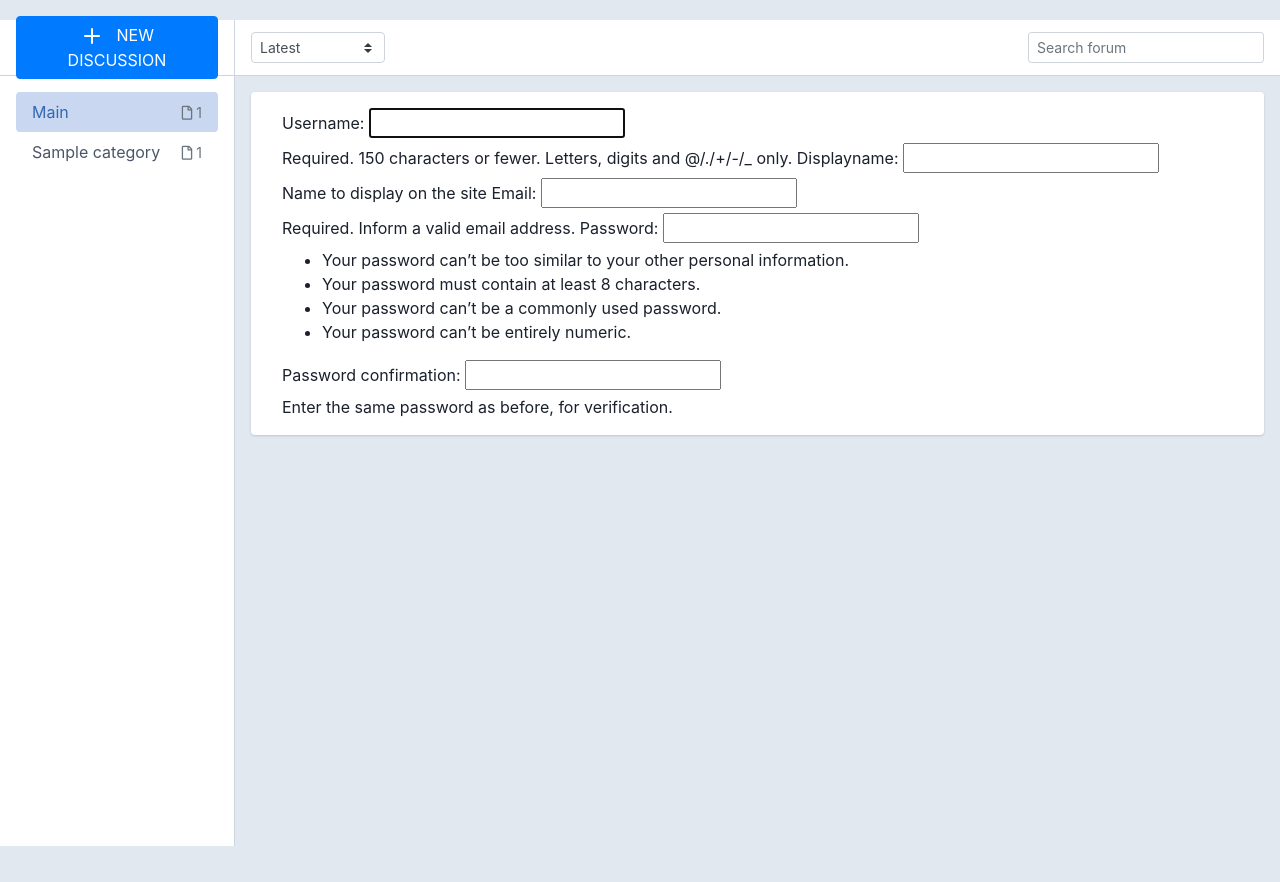
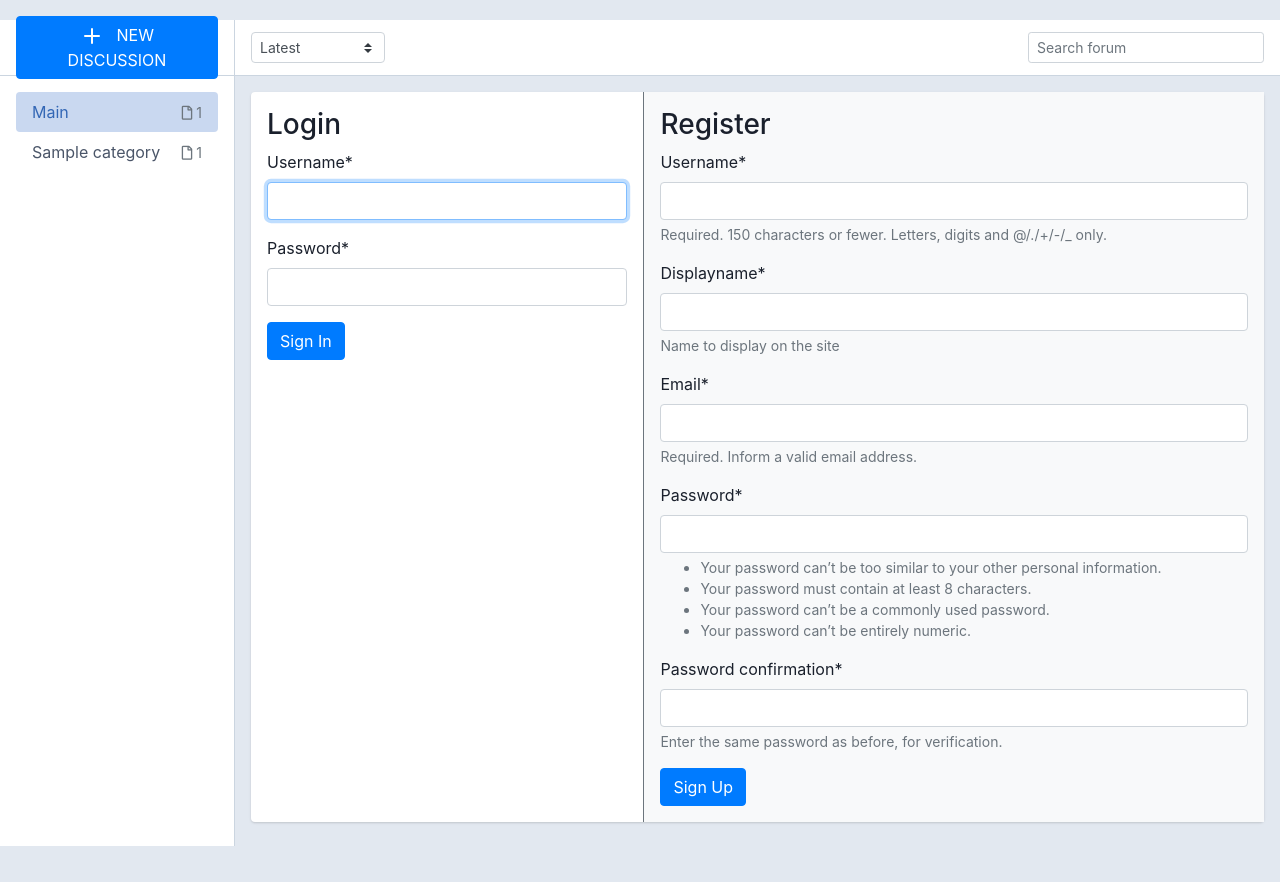
Before and after one commit to hoxas/forum, a Django app: page /account/auth/ in a window 1280 px wide. Run offline with Django 4.2, Linux system fonts and the light colour scheme; tables that the repository leaves empty hold one stand-in row (values such as "Sample post"); some libraries are stand-ins or nearby versions.

Commit message:
🐎 Updating auth.html with login and register form

```diff
--- a/user/templates/user/auth.html
+++ b/user/templates/user/auth.html
@@ -1,10 +1,24 @@
-{% extends 'main/main.html' %}{% load static %}
+{% extends 'main/main.html' %}{% load static %} {% load crispy_forms_tags %}
 {% block content %}
 <div class="inner-main-body p-2 p-sm-3 collapse forum-content show">
     <div class="card mb-2 container">
-        <div class="card-body p-2 p-sm-3">
-            {% csrf_token %}
-            {{SignUpForm}}
+        <div class="row">
+            <div class="card-body p-2 p-sm-3">
+                <form action="/account/login/" method="POST">
+                    <h3>Login</h3>
+                    {% csrf_token %}
+                    {{AuthenticationForm|crispy}}
+                    <button type="submit" class="btn btn-primary">Sign In</button>
+                </form>
+            </div>
+            <div class="card-body p-2 p-sm-3 bg-secondary bg-light border-left border-secondary">
+                <form action="/account/register/" method="POST">
+                    <h3>Register</h3>
+                    {% csrf_token %}
+                    {{SignUpForm|crispy}}
+                    <button type="submit" class="btn btn-primary">Sign Up</button>
+                </form>
+            </div>
         </div>
     </div>
 </div>
```
